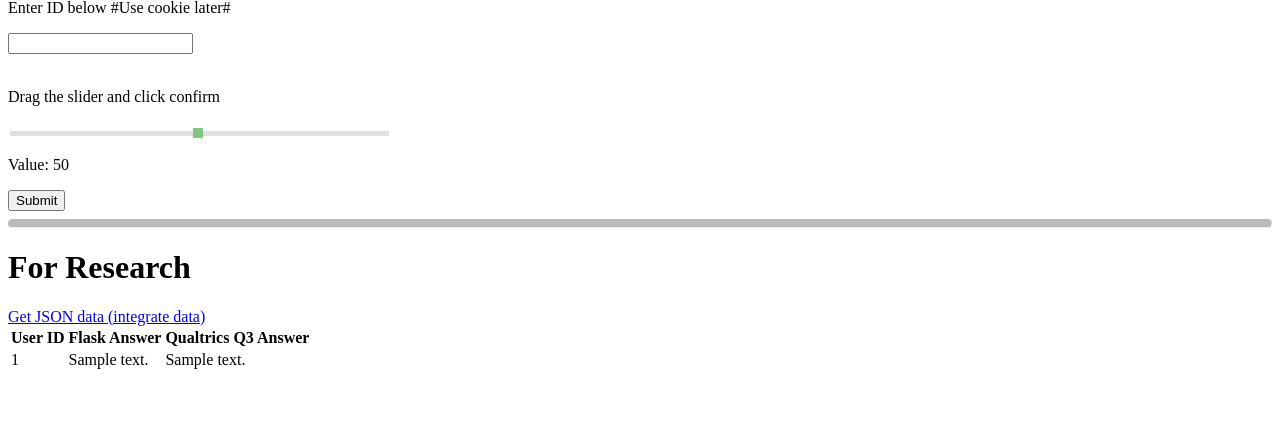
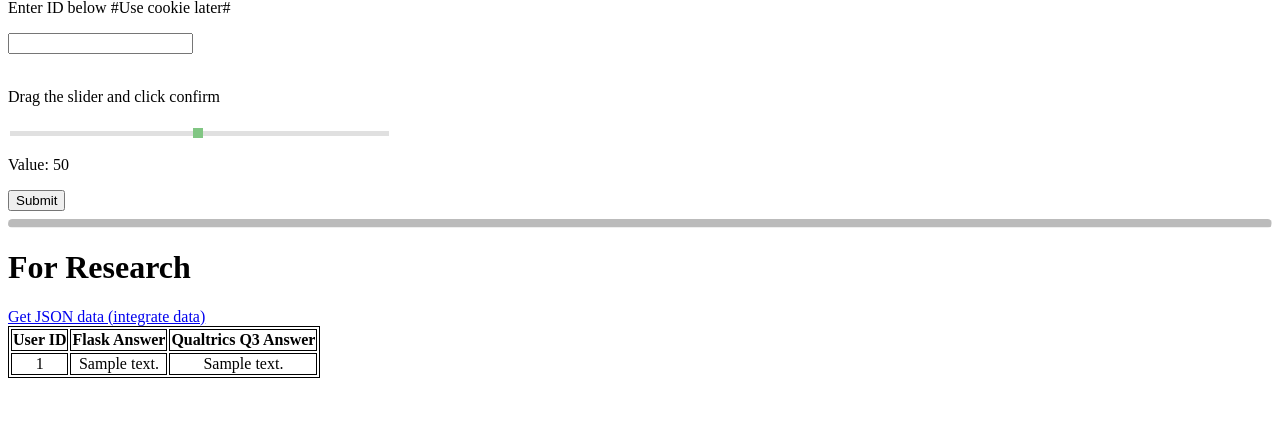
Before and after one commit to seanzhan0319/testSurvey, a Flask app: template templates/index.html in a window 1280 px wide. Shown: the part 81-505 px from the top of the page. Run offline with Flask 2, Linux system fonts and the light colour scheme; the template is opened without the code that fills it: most values are stand-ins (such as "Sample title", 1, 10 or a date in 2020); some libraries are stand-ins or nearby versions.

Commit message:
Added some styling to table

```diff
--- a/templates/index.html
+++ b/templates/index.html
@@ -35,6 +35,11 @@
         hr.rounded {
             border-top: 8px solid #bbb;
             border-radius: 5px;
+        }
+        table, th, td {
+            border: 1px solid black;
+            text-align: center;
+            /*vertical-align: middle;*/
         }
     </style>
 </head>
```
